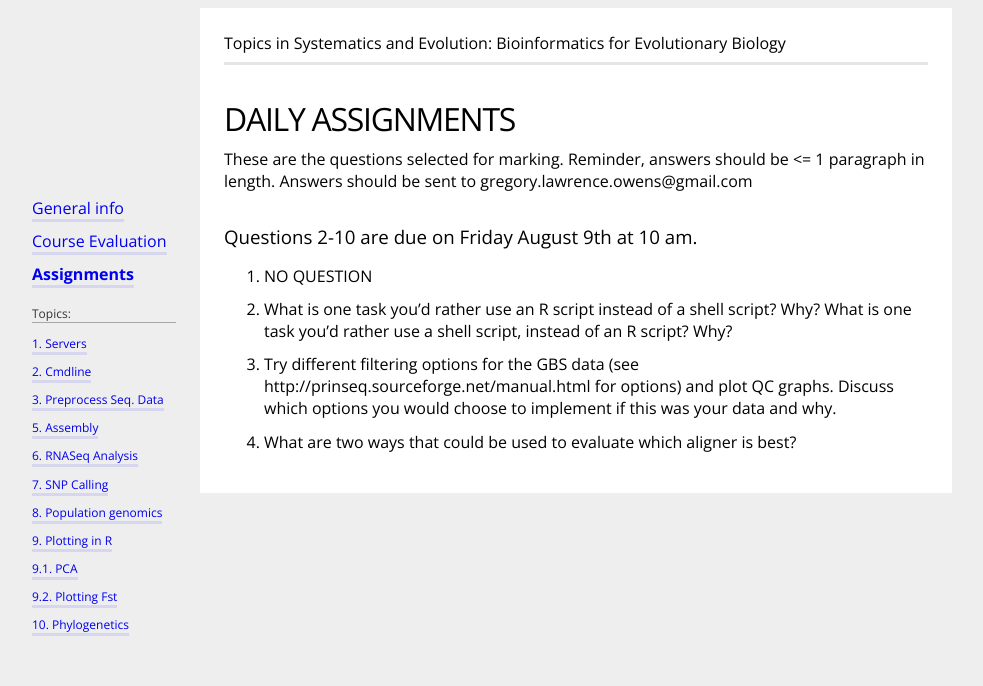
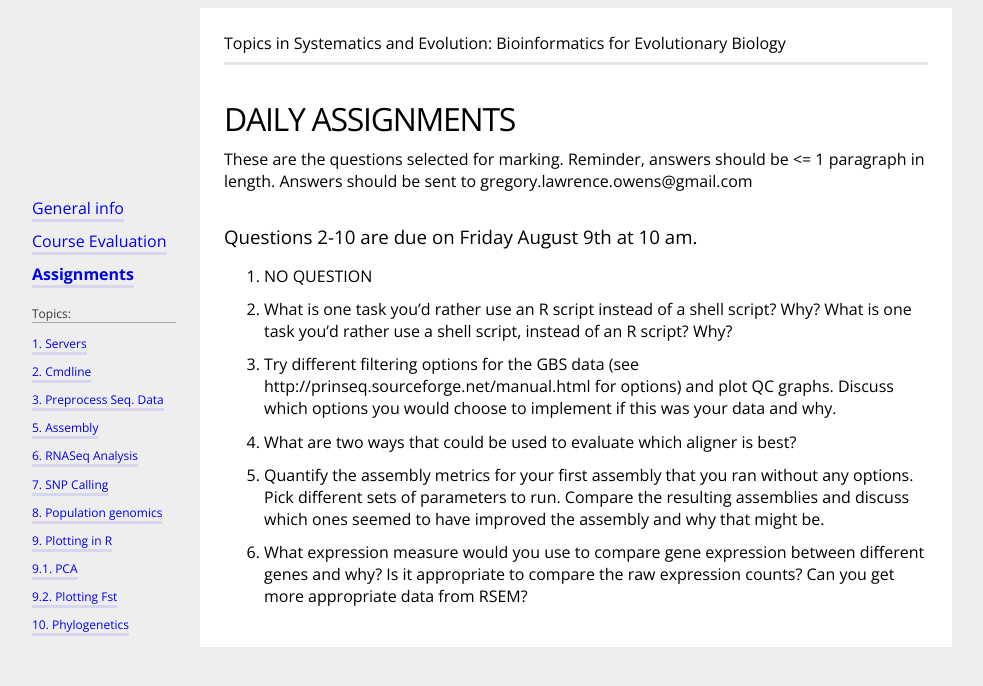
Before and after one commit to owensgl/biol525D, a Jekyll site: the page built from resources/daily_assignments.md, in a window 1280 px wide. Shown: the top 686 px of the page, without its empty margins (64-1047 px from the left). Built offline with Jekyll 4.4.1, drawn with Linux system fonts in a browser that asks for light colours.

Commit message:
Update daily_assignments.md

```diff
--- a/resources/daily_assignments.md
+++ b/resources/daily_assignments.md
@@ -18,3 +18,7 @@ Answers should be sent to gregory.lawrence.owens@gmail.com
 3. Try different filtering options for the GBS data  (see http://prinseq.sourceforge.net/manual.html for options) and plot QC graphs. Discuss which options you would choose to implement if this was your data and why.
 
 4. What are two ways that could be used to evaluate which aligner is best?
+
+5. Quantify the assembly metrics for your first assembly that you ran without any options. Pick different sets of parameters to run. Compare the resulting assemblies and discuss which ones seemed to have improved the assembly and why that might be.
+
+6. What expression measure would you use to compare gene expression between different genes and why? Is it appropriate to compare the raw expression counts? Can you get more appropriate data from RSEM?
```
